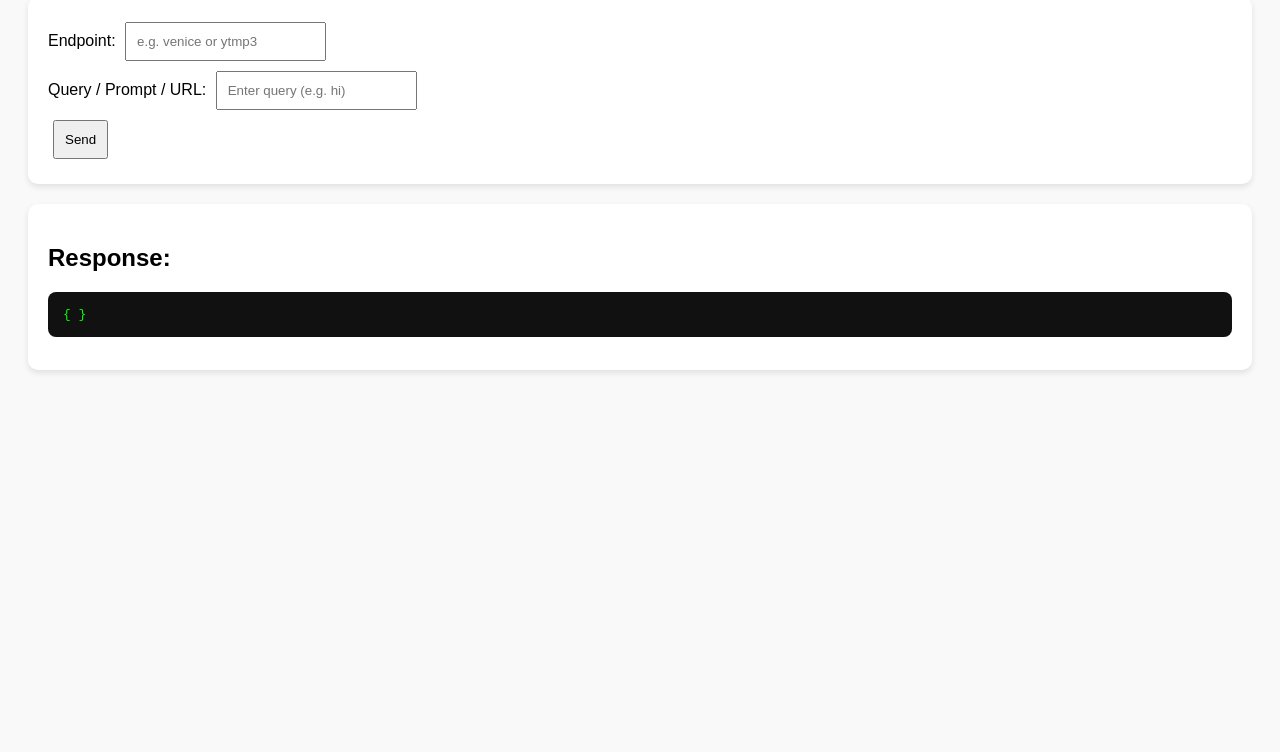
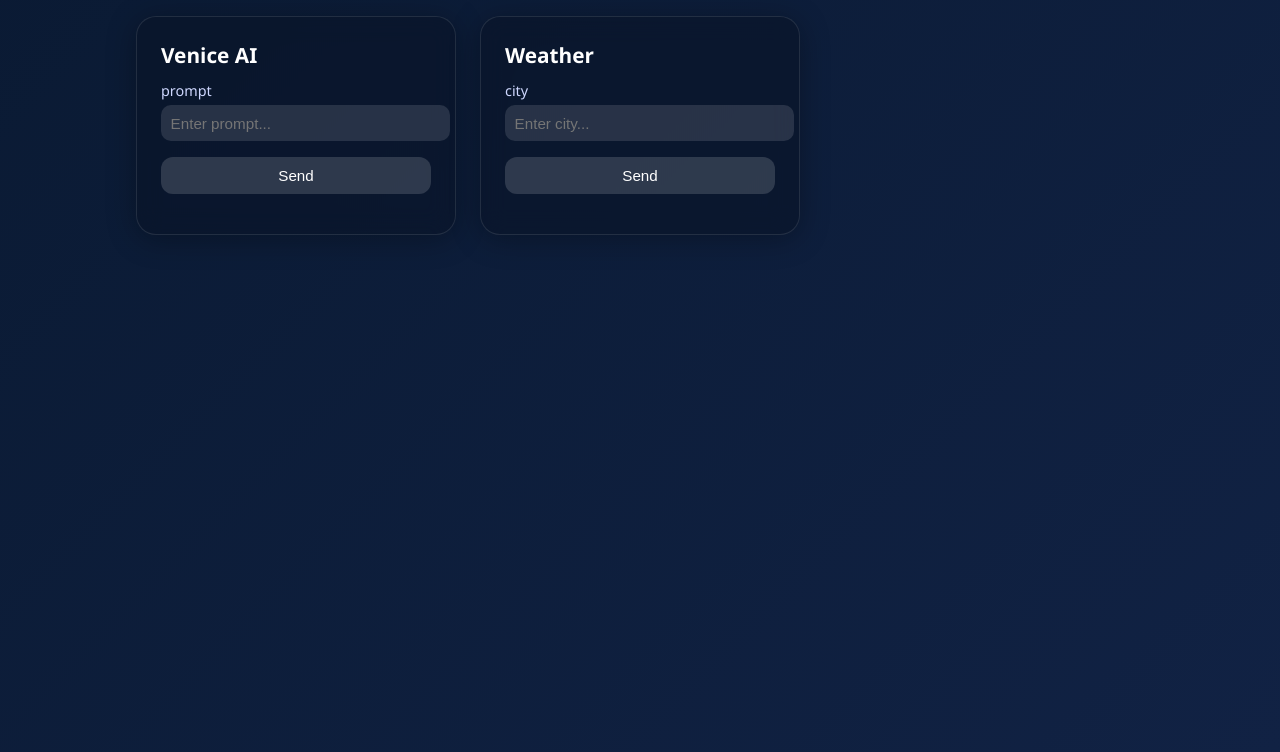
Before and after one commit to mrfr8nk/grepAPIs, a website: page public/index.html in a window 1280 px wide. Shown: the part 112-864 px from the top of the page. Before the commit the page ends 800 px from the top, so only its background shows below. Drawn offline with Linux system fonts and the light colour scheme.

Commit message:
Update index.html

```diff
--- a/public/index.html
+++ b/public/index.html
@@ -1,54 +1,157 @@
 <!DOCTYPE html>
-<html>
+<html lang="en">
 <head>
-  <title>Mr Frank API Tester</title>
+  <meta charset="UTF-8" />
+  <meta name="viewport" content="width=device-width, initial-scale=1.0"/>
+  <title>API Hub</title>
   <style>
-    body { font-family: Arial, sans-serif; padding: 20px; background: #f9f9f9; }
-    h1 { color: #333; }
-    input, button { padding: 10px; margin: 5px; }
-    pre { background: #111; color: #0f0; padding: 15px; border-radius: 8px; white-space: pre-wrap; }
-    .box { margin-top: 20px; padding: 20px; background: white; border-radius: 10px; box-shadow: 0 3px 6px rgba(0,0,0,0.1); }
+    body {
+      margin: 0;
+      padding: 0;
+      font-family: 'Segoe UI', Tahoma, Geneva, Verdana, sans-serif;
+      background: linear-gradient(135deg, #0a1a33, #112244);
+      min-height: 100vh;
+      display: flex;
+      justify-content: center;
+      align-items: flex-start;
+      padding: 2rem;
+      color: #fff;
+    }
+
+    h1 {
+      text-align: center;
+      width: 100%;
+      margin-bottom: 2rem;
+      font-size: 2rem;
+      letter-spacing: 1px;
+    }
+
+    .container {
+      display: grid;
+      grid-template-columns: repeat(auto-fill, minmax(320px, 1fr));
+      gap: 1.5rem;
+      width: 100%;
+      max-width: 1200px;
+    }
+
+    .card {
+      background: rgba(10, 20, 40, 0.65);
+      border-radius: 20px;
+      padding: 1.5rem;
+      box-shadow: 0 4px 30px rgba(0, 0, 0, 0.3);
+      backdrop-filter: blur(12px);
+      border: 1px solid rgba(255, 255, 255, 0.1);
+      display: flex;
+      flex-direction: column;
+      transition: transform 0.2s ease, box-shadow 0.2s ease;
+    }
+
+    .card:hover {
+      transform: translateY(-5px);
+      box-shadow: 0 8px 40px rgba(0, 0, 0, 0.45);
+    }
+
+    .card h2 {
+      margin: 0 0 0.75rem;
+      font-size: 1.3rem;
+      color: #ffffff;
+      font-weight: 600;
+    }
+
+    .card label {
+      font-size: 0.9rem;
+      margin-bottom: 0.3rem;
+      color: #cfd8ff;
+    }
+
+    .card input {
+      padding: 0.6rem;
+      border-radius: 10px;
+      border: none;
+      outline: none;
+      margin-bottom: 1rem;
+      font-size: 0.95rem;
+      width: 100%;
+      background: rgba(255, 255, 255, 0.12);
+      color: #fff;
+    }
+
+    .card button {
+      padding: 0.6rem;
+      border: none;
+      border-radius: 12px;
+      cursor: pointer;
+      background: rgba(255, 255, 255, 0.15);
+      color: #fff;
+      font-size: 0.95rem;
+      transition: all 0.2s ease;
+    }
+
+    .card button:hover {
+      background: rgba(255, 255, 255, 0.25);
+    }
+
+    .response {
+      margin-top: 1rem;
+      font-size: 0.85rem;
+      color: #d4e2ff;
+      white-space: pre-wrap;
+    }
   </style>
 </head>
 <body>
-  <h1>🌐 Mr Frank API Hub</h1>
-  <div class="box">
-    <label>Endpoint: </label>
-    <input id="endpoint" placeholder="e.g. venice or ytmp3">
-    <br>
-    <label>Query / Prompt / URL: </label>
-    <input id="query" placeholder="Enter query (e.g. hi)">
-    <br>
-    <button onclick="callApi()">Send</button>
-  </div>
-
-  <div class="box">
-    <h2>Response:</h2>
-    <pre id="output">{ }</pre>
+  <div>
+    <h1>API Hub</h1>
+    <div class="container" id="apiContainer"></div>
   </div>
 
   <script>
-    async function callApi() {
-      const endpoint = document.getElementById("endpoint").value.trim();
-      const query = document.getElementById("query").value.trim();
-      if (!endpoint) {
-        alert("Please enter an endpoint!");
-        return;
-      }
+    // Example APIs config (in reality load from ./api folder or JSON)
+    const apis = [
+      { name: "Venice AI", url: "/api/ai/venice", method: "POST", input: "prompt" },
+      { name: "Weather", url: "/api/weather", method: "GET", input: "city" },
+    ];
 
-      let url = `/${endpoint}`;
-      if (query) {
-        url += `?prompt=${encodeURIComponent(query)}&url=${encodeURIComponent(query)}`;
-      }
+    const container = document.getElementById("apiContainer");
 
-      try {
-        const res = await fetch(url);
-        const json = await res.json();
-        document.getElementById("output").textContent = JSON.stringify(json, null, 2);
-      } catch (err) {
-        document.getElementById("output").textContent = "Error: " + err.message;
-      }
-    }
+    apis.forEach(api => {
+      const card = document.createElement("div");
+      card.className = "card";
+
+      card.innerHTML = `
+        <h2>${api.name}</h2>
+        <label for="${api.name}-input">${api.input}</label>
+        <input id="${api.name}-input" placeholder="Enter ${api.input}..."/>
+        <button>Send</button>
+        <div class="response"></div>
+      `;
+
+      const btn = card.querySelector("button");
+      const input = card.querySelector("input");
+      const responseDiv = card.querySelector(".response");
+
+      btn.addEventListener("click", async () => {
+        responseDiv.textContent = "Loading...";
+        try {
+          let res;
+          if (api.method === "POST") {
+            res = await fetch(api.url, {
+              method: "POST",
+              headers: { "Content-Type": "application/json" },
+              body: JSON.stringify({ [api.input]: input.value })
+            });
+          } else {
+            res = await fetch(`${api.url}?${api.input}=${encodeURIComponent(input.value)}`);
+          }
+          const data = await res.json();
+          responseDiv.textContent = JSON.stringify(data, null, 2);
+        } catch (err) {
+          responseDiv.textContent = "Error: " + err.message;
+        }
+      });
+
+      container.appendChild(card);
+    });
   </script>
 </body>
 </html>
```
